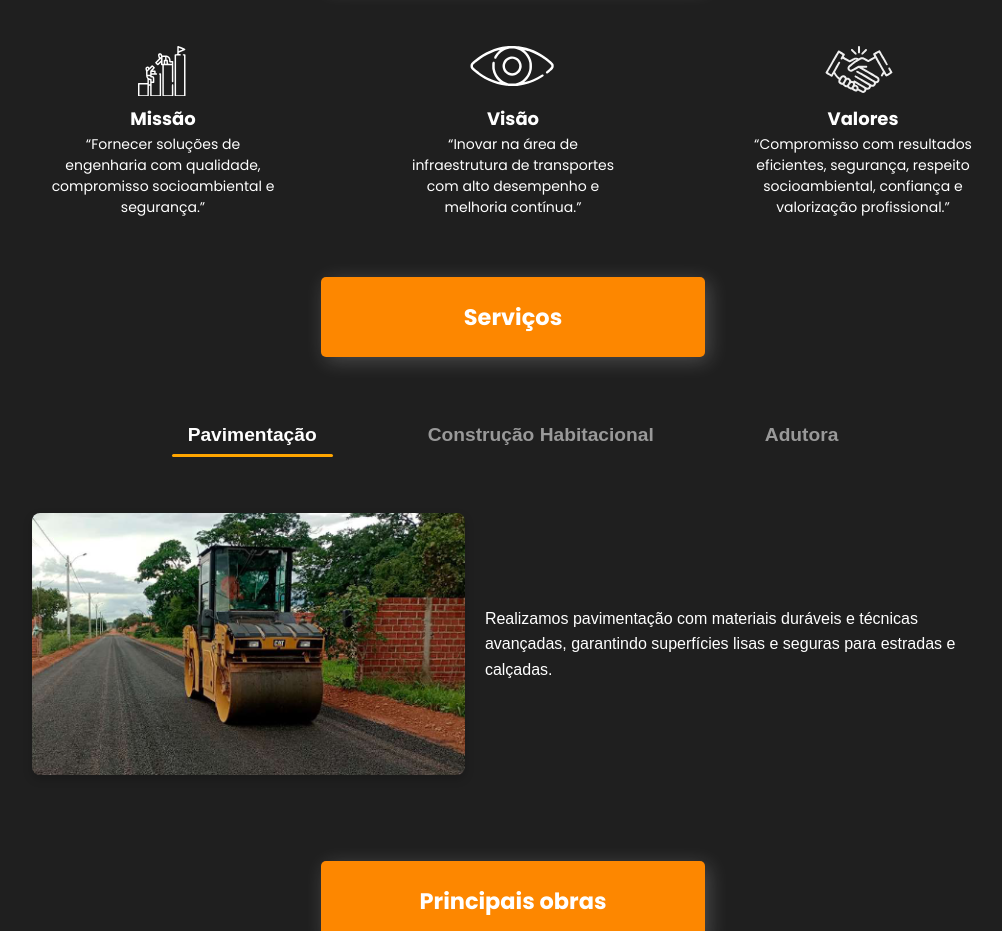
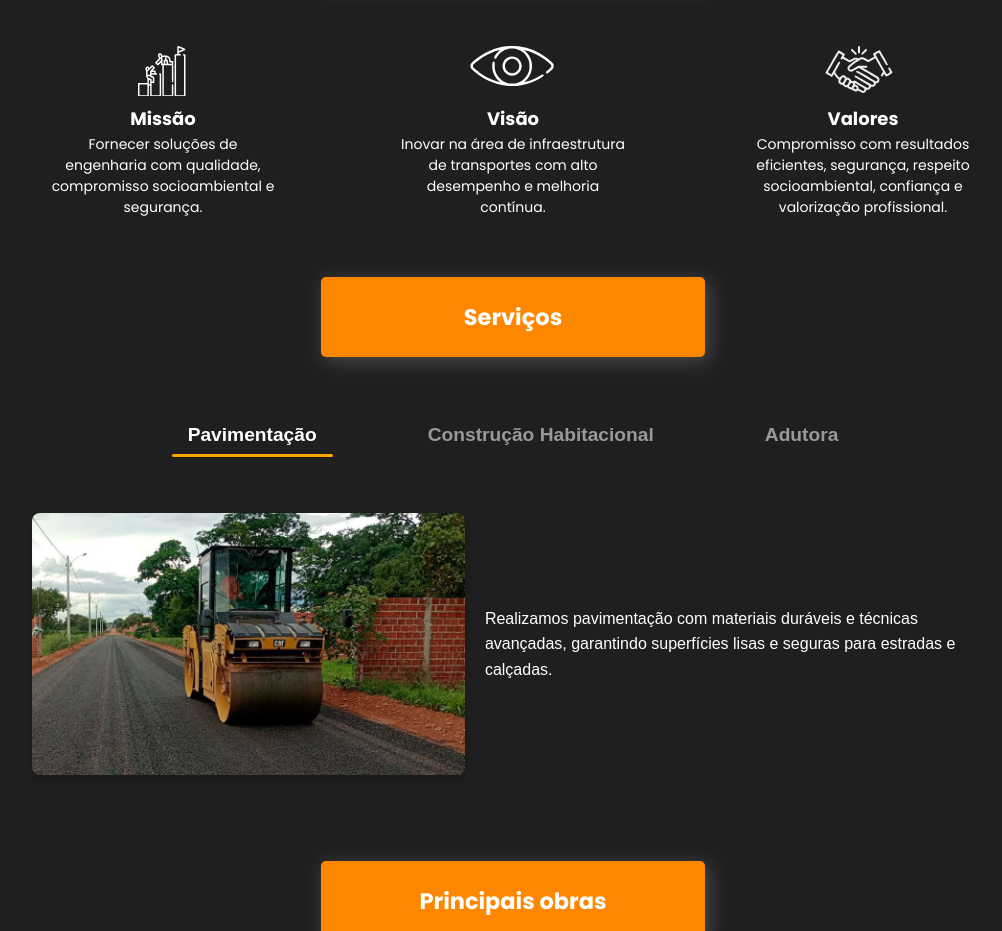
Before and after one commit to SomaAprendizes/landing-page, a Vue app in the folder landing-page/: page / in a window 1280 px wide. Shown: the part 1720-2651 px from the top of the page, without its empty margins (127-1129 px from the left). Built offline with nearby package versions, Linux system fonts and the light colour scheme.

Commit message:
fix(App.vue): Corrige textos e remove duplicatas na seção de principais obras

```diff
--- a/landing-page/src/App.vue
+++ b/landing-page/src/App.vue
@@ -28,11 +28,11 @@
         <CustomTitle msg="Identidade estratégica" />
         <div class="cards-section">
           <CustomCard iconPath="/Vector(2).svg" subtitle="Missão"
-            text="“Fornecer soluções de engenharia com qualidade, compromisso socioambiental e segurança.”" />
+            text="Fornecer soluções de engenharia com qualidade, compromisso socioambiental e segurança." />
           <CustomCard iconPath="/Vector(3).svg" subtitle="Visão"
-            text="“Inovar na área de infraestrutura de transportes com alto desempenho e melhoria contínua.”" />
+            text="Inovar na área de infraestrutura de transportes com alto desempenho e melhoria contínua." />
           <CustomCard iconPath="/Vector(4).svg" subtitle="Valores"
-            text="“Compromisso com resultados eficientes, segurança, respeito socioambiental, confiança e valorização profissional.”" />
+            text="Compromisso com resultados eficientes, segurança, respeito socioambiental, confiança e valorização profissional." />
         </div>
       </section>
 
@@ -47,13 +47,10 @@
           <MainWorks
             :cards="[
               { imageSrc: '/images/manatí.png', title: 'Manatí', info: 'Informações sobre a obra Manatí.' },
-              { imageSrc: '/images/rutra.png', title: 'Rutra Snitram', info: 'Detalhdsadsadasdwsdsaes sobre a obra Rutra Snitram.' },
+              { imageSrc: '/images/rutra.png', title: 'Rutra Snitram', info: 'Detalhes sobre a obra Rutra Snitram.' },
               { imageSrc: '/images/shopping.png', title: 'Piauí Shopping', info: 'Dados do projeto Piauí Shopping.' }
             ]"
           />
-          <MainWorks imageSrc="/images/manatí.png" title="Manatí" info="Informações sobre a obra Manatí." />
-          <MainWorks imageSrc="/images/rutra.png" title="Rutra Snitram" info="Detalhes sobre a obra Rutra Snitram." />
-          <MainWorks imageSrc="/images/shopping.png" title="Piauí Shopping" info="Dados do projeto Piauí Shopping." />
         </div>
       </section>
 
```
